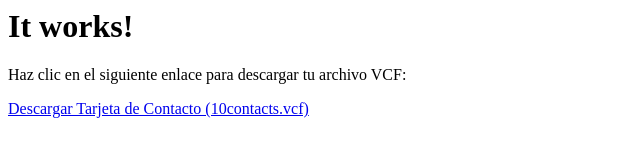
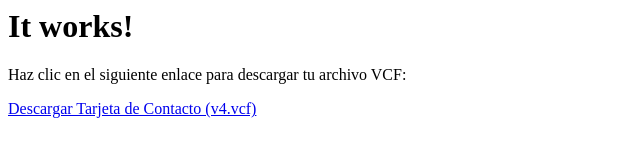
Before and after one commit to feneira/public-contacts, a plain HTML site: page index.html in a window 1280 px wide. Shown: the full height of the page, 0-640 px from the left. Drawn offline with Linux system fonts and the light colour scheme.

Commit message:
Update index.html

```diff
--- a/index.html
+++ b/index.html
@@ -3,4 +3,4 @@
     Haz clic en el siguiente enlace para descargar tu archivo VCF:
 </p>
 
-<a href="10contacts.vcf" download="10contacts.vcf">Descargar Tarjeta de Contacto (10contacts.vcf)</a>
+<a href="v4.vcf" download="v4.vcf">Descargar Tarjeta de Contacto (v4.vcf)</a>
```
